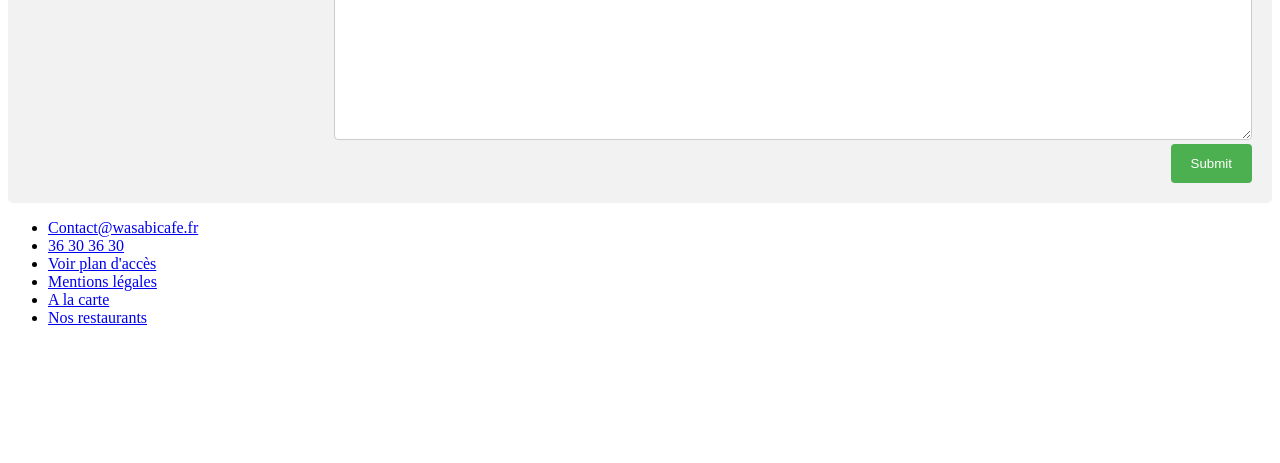
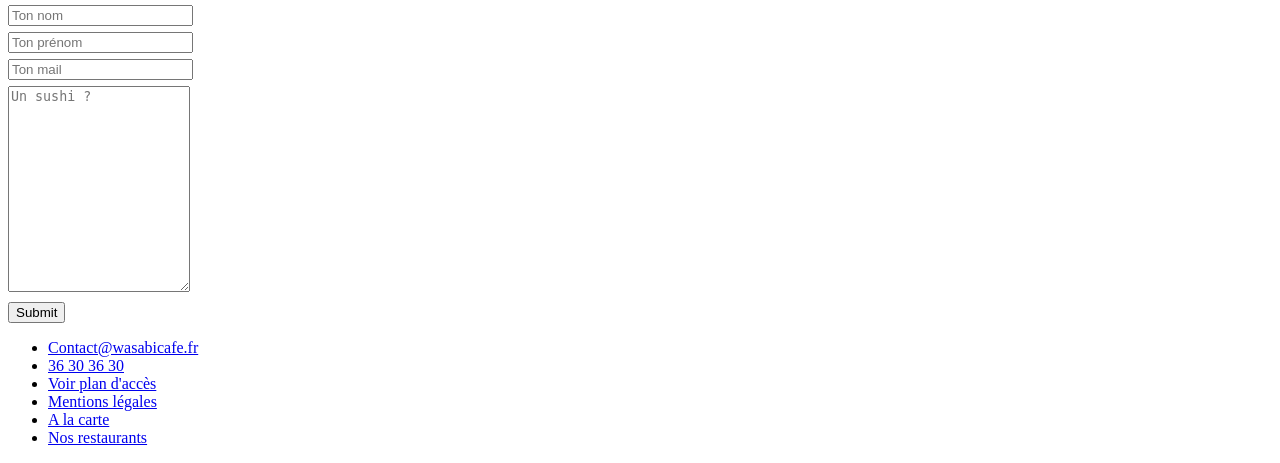
Before and after one commit to antoebtfr/Projet_Wasabi, a PHP site: page /form.html in a window 1280 px wide. Shown: the part 441-904 px from the top of the page. Before the commit the page ends 766 px from the top, so only its background shows below. Run offline with PHP 8.4, Linux system fonts and the light colour scheme.

Commit message:
Form a finir

```diff
--- a/form.css
+++ b/form.css
@@ -1,5 +1,20 @@
+/* -- carrousel à remplir -- */
+#carrousel {
+  width: 100%;
+  height: 250px;
+  background: url("banner.png");
+  border-bottom: 4px solid black;
+}
+
+form {
+  display: flex;
+  margin: auto;
+  flex-direction: column;
+  align-items: stretch;
+}
+
 /* Style inputs, select elements and textareas */
- input[type=text], select, textarea{
+/* input[type=text], select, textarea{
     width: 100%;
     padding: 12px;
     border: 1px solid #ccc;
@@ -7,56 +22,63 @@
     box-sizing: border-box;
     resize: vertical;
   }
-
+   */
 /* Style the label to display next to the inputs */
-  label {
+/* label {
     padding: 12px 12px 12px 0;
     display: inline-block;
-  }
+  } */
 
 /* Style the submit button */
-  input[type=submit] {
-    background-color: #4CAF50;
-    color: white;
+/* input[type=submit] {
+    background-color: #fcbfaa;
+    color: #474342;
     padding: 12px 20px;
     border: none;
     border-radius: 4px;
     cursor: pointer;
-    float: right;
-  }
+    float: left;
+  } */
 
 /* Style the container */
-  .container {
+/* .container {
     border-radius: 5px;
     background-color: #f2f2f2;
     padding: 20px;
-  }
+  } */
 
 /* Floating column for labels: 25% width */
-  .col-25 {
+/* .col-25 {
     float: left;
     width: 25%;
     margin-top: 6px;
-  }
+  } */
 
 /* Floating column for inputs: 75% width */
-  .col-75 {
-    float: left;
+.row {
+
   width: 75%;
   margin-top: 6px;
 }
 
 /* Clear floats after the columns */
-  .row:after {
+/* .row:after {
     content: "";
     display: table;
     clear: both;
-  }
+  } */
+
+/* #mail{
+    width: 98%;
+  } */
 
 /* Responsive layout - when the screen is less than 600px wide, make the two columns stack on top of each other instead of next to each other */
-  @media screen and (max-width: 800px) {
-    .col-25, .col-75, input[type=submit] {
+/* @media screen and (max-width: 800px) {
+
+  .col-25,
+  .col-75,
+  input[type=submit] {
     width: 100%;
     margin-top: 0;
   }
-  }
+} */
--- a/form.html
+++ b/form.html
@@ -28,45 +28,34 @@
       <li class="linker"><a href="form.html">Contact</a> </li>
     </ul>
   </header>
-
+  <!-- carrousel à remplir -->
+  <section id="carrousel">
+    </section>
   <section>
 
     <div class="container">
       <form action="action_page.php">
         <div class="row">
-                <div class="col-25">
-                  <label for="fname">First Name</label>
-                </div>
+
           <div class="col-75">
-                  <input type="text" id="fname" name="firstname" placeholder="Your name..">
+            <input type="text" id="fname" name="firstname" placeholder="Ton nom">
           </div>
         </div>
         <div class="row">
-                <div class="col-25">
-                  <label for="lname">Last Name</label>
-                </div>
+
           <div class="col-75">
-                  <input type="text" id="lname" name="lastname" placeholder="Your last name..">
+            <input type="text" id="lname" name="lastname" placeholder="Ton prénom">
           </div>
         </div>
         <div class="row">
-                <div class="col-25">
-                  <label for="country">Country</label>
-                </div>
           <div class="col-75">
-                  <select id="country" name="country">
-                    <option value="australia">Australia</option>
-                    <option value="canada">Canada</option>
-                    <option value="usa">USA</option>
-                  </select>
+              <input type="email" id="mail" name="user_mail" placeholder="Ton mail">
           </div>
         </div>
         <div class="row">
-                <div class="col-25">
-                  <label for="subject">Subject</label>
-                </div>
+
           <div class="col-75">
-                  <textarea id="subject" name="subject" placeholder="Write something.." style="height:200px"></textarea>
+            <textarea id="subject" name="subject" placeholder="Un sushi ?" style="height:200px"></textarea>
           </div>
         </div>
         <div class="row">
```
Lines whose indentation alone changed are shown as unchanged.
